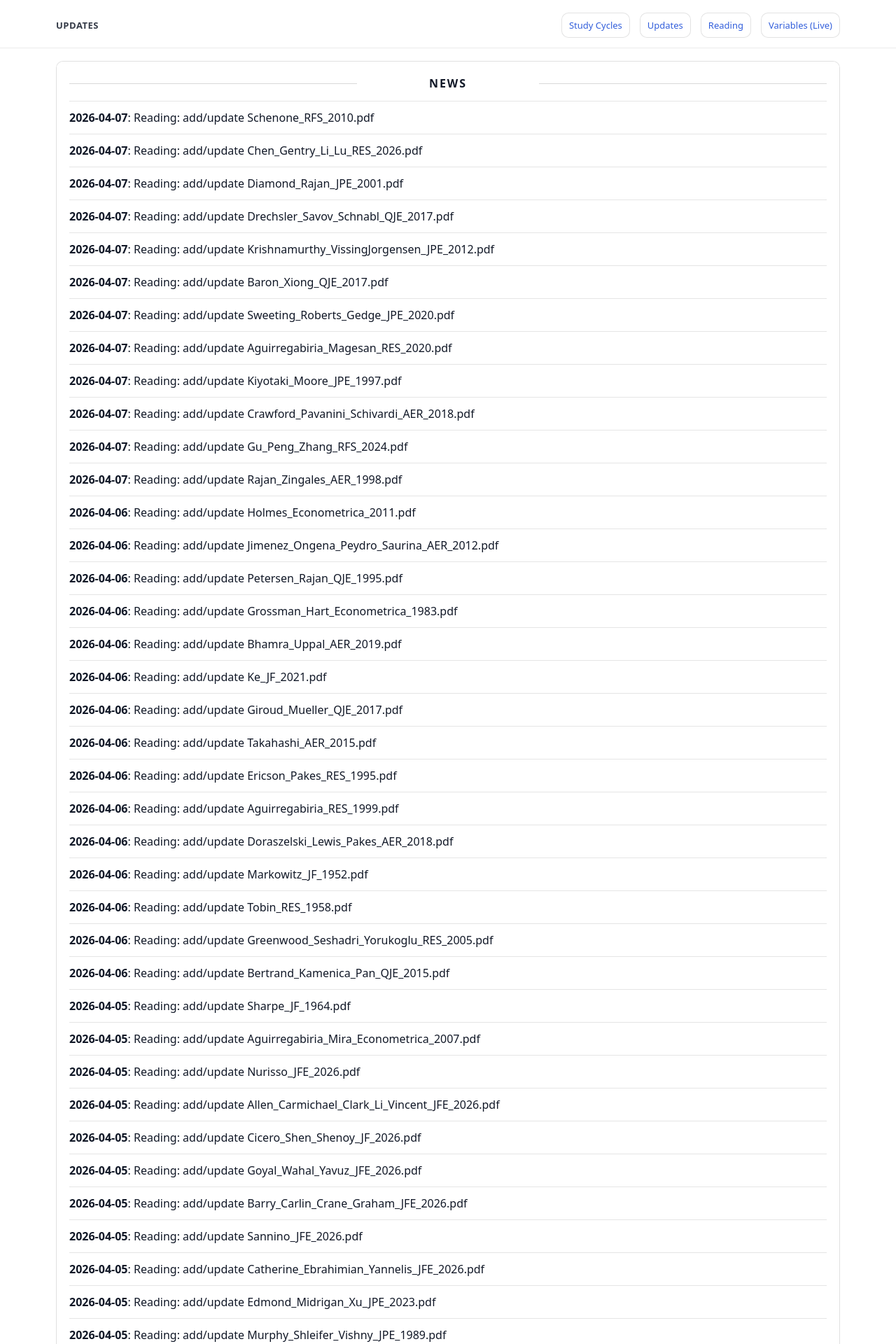
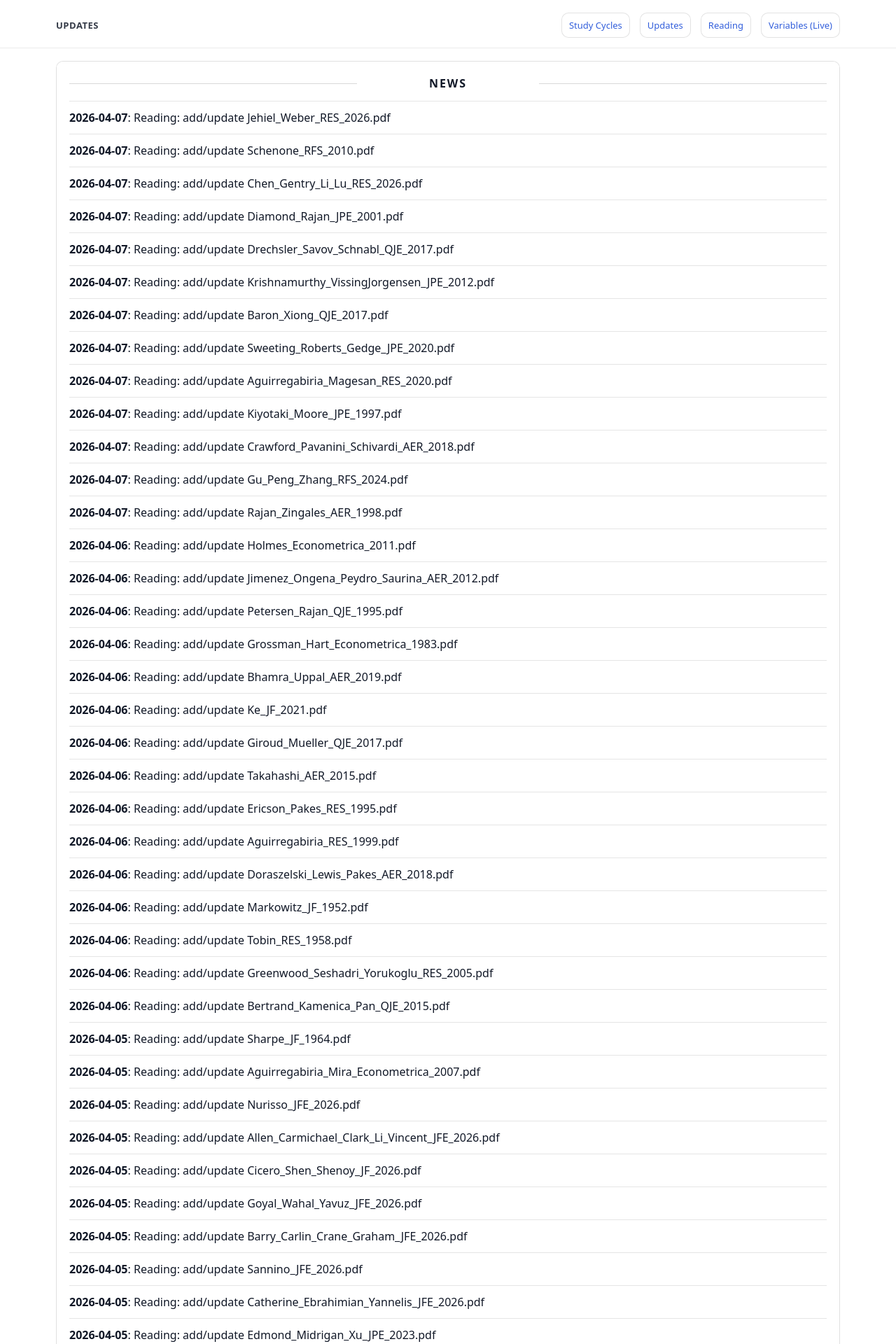
Before and after one commit to yaxinzn/study-archive, a Jekyll site: the page built from updates/index.md, in a window 1280 px wide. Shown: the top 1920 px of the page at 70% size. Built offline with Jekyll 4.4.1, drawn with Linux system fonts in a browser that asks for light colours; some of the changed text lies outside the part shown.

Commit message:
chore: update NEWS feed

```diff
--- a/_data/news.yml
+++ b/_data/news.yml
@@ -1,4 +1,7 @@
 # Auto-generated update history (sorted newest -> oldest). Do not edit manually.
+- ts: "1775556700"
+  date: "2026-04-07"
+  title: "Reading: add/update Jehiel_Weber_RES_2026.pdf"
 - ts: "1775556355"
   date: "2026-04-07"
   title: "Reading: add/update Schenone_RFS_2010.pdf"
```
